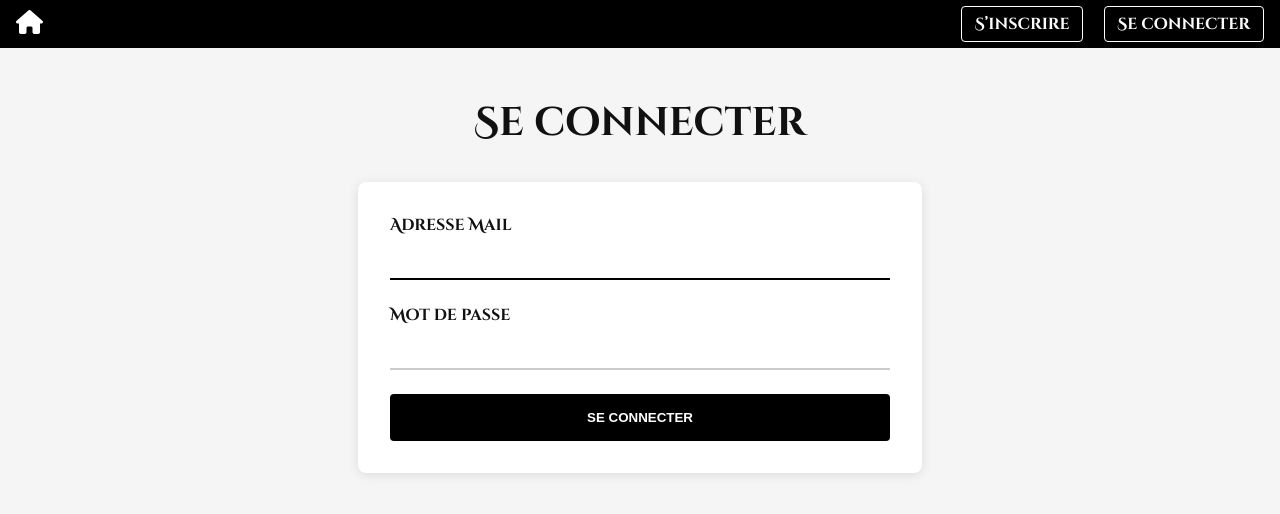
After one commit to ThiPerry/vampire-v20, a Symfony app: template templates/security/login.html.twig in a window 1280 px wide. The commit adds this page. Shown: the top 514 px of the page. Run offline with Twig, Linux system fonts and the light colour scheme; the template is opened without the code that fills it, so the values that code supplies are empty; some libraries are stand-ins or nearby versions.

Commit message:
Ajout Login

```diff
--- a/templates/base.html.twig
+++ b/templates/base.html.twig
@@ -1,3 +1,4 @@
+{# templates/base.html.twig #}
 <!DOCTYPE html>
 <html lang="fr">
 <head>
@@ -25,25 +26,56 @@
             align-items: center;
         }
 
-        nav a {
+        /* Logo / Home */
+        nav .logo a {
+            color: white;
+            font-size: 1.5rem;
+            text-decoration: none;
+        }
+
+        /* Zone des boutons à droite */
+        nav .actions a {
             color: white;
             text-decoration: none;
-            font-size: 1.3rem;
+            margin-left: 1rem;
+            padding: 0.4rem 0.8rem;
+            border: 1px solid white;
+            border-radius: 4px;
+            transition: background-color 0.3s, color 0.3s;
         }
-
-        nav a i {
-            vertical-align: middle;
+        nav .actions a:hover {
+            background-color: white;
+            color: black;
         }
 
         main {
             padding: 1rem;
         }
+
+        .page-title {
+            text-align: center;
+            margin: 2rem 0;
+            font-size: 2.5rem;
+        }
+        /* ... le reste de tes styles ... */
     </style>
 </head>
 <body>
     <nav>
-        <a href="/"><i class="fas fa-home"></i></a>
-        <a href="/profile"><i class="fas fa-user"></i></a>
+        <div class="logo">
+            {# lien vers la page d’accueil #}
+            <a href="{{ path('app_home') }}"><i class="fas fa-home"></i></a>
+        </div>
+        <div class="actions">
+            {% if app.user %}
+                {# Si l’utilisateur est connecté, on propose Déconnexion #}
+                <a href="{{ path('app_logout') }}">Déconnexion</a>
+            {% else %}
+                {# Sinon, on propose S’inscrire et Se connecter #}
+                <a href="{{ path('app_register') }}">S’inscrire</a>
+                <a href="{{ path('app_login') }}">Se connecter</a>
+            {% endif %}
+        </div>
     </nav>
 
     <main>
--- /dev/null
+++ b/templates/security/login.html.twig
@@ -0,0 +1,114 @@
+{# templates/security/login.html.twig #}
+{% extends 'base.html.twig' %}
+
+{% block title %}Se connecter{% endblock %}
+
+{% block body %}
+    <h1 class="page-title">Se connecter</h1>
+
+    <div class="form-card">
+        {# Affiche l’erreur de login (y compris CSRF) #}
+        {% if error %}
+            <div class="alert">
+                {{ error.messageKey|trans(error.messageData, 'security') }}
+            </div>
+        {% endif %}
+
+        <form method="post" action="{{ path('app_login') }}">
+            {# Champ CSRF obligatoire pour form_login #}
+            <input type="hidden" name="_csrf_token" value="{{ csrf_token('authenticate') }}">
+
+            <div class="form-group">
+                <label for="username">Adresse Mail</label>
+                <input
+                    type="email"
+                    id="username"
+                    name="_username"
+                    value="{{ last_username }}"
+                    required
+                    autofocus
+                    class="form-input"
+                />
+            </div>
+
+            <div class="form-group">
+                <label for="password">Mot de passe</label>
+                <input
+                    type="password"
+                    id="password"
+                    name="_password"
+                    required
+                    class="form-input"
+                />
+            </div>
+
+            <button type="submit" class="btn-submit">Se connecter</button>
+        </form>
+    </div>
+
+    {# Styles scoping #}
+    <style>
+        .page-title {
+            text-align: center;
+            margin: 2rem 0;
+            font-size: 2.5rem;
+        }
+
+        .form-card {
+            max-width: 500px;
+            margin: 0 auto 3rem;
+            background: white;
+            padding: 2rem;
+            border-radius: 8px;
+            box-shadow: 0 2px 12px rgba(0,0,0,0.1);
+        }
+
+        .alert {
+            margin-bottom: 1rem;
+            padding: 0.75rem;
+            background: #ffecec;
+            color: #b71c1c;
+            border-radius: 4px;
+            font-weight: bold;
+        }
+
+        .form-group {
+            margin-bottom: 1.5rem;
+        }
+
+        .form-group label {
+            display: block;
+            margin-bottom: 0.3rem;
+            font-weight: bold;
+        }
+
+        .form-input {
+            width: 100%;
+            padding: 0.6rem 0;
+            border: none;
+            border-bottom: 2px solid #ccc;
+            background: transparent;
+            font-size: 1rem;
+            transition: border-color 0.3s ease;
+        }
+
+        .form-input:focus {
+            outline: none;
+            border-bottom-color: #000;
+        }
+
+        .btn-submit {
+            display: block;
+            width: 100%;
+            padding: 1rem;
+            background-color: #000;
+            color: #fff;
+            border: none;
+            font-weight: bold;
+            text-transform: uppercase;
+            cursor: pointer;
+            border-radius: 4px;
+            margin-top: 1rem;
+        }
+    </style>
+{% endblock %}
```
Also changed, not shown: src/Controller/SecurityController.php (added, +32 -0 lines), tests/LoginControllerTest.php (added, +83 -0 lines), 1 other file.
